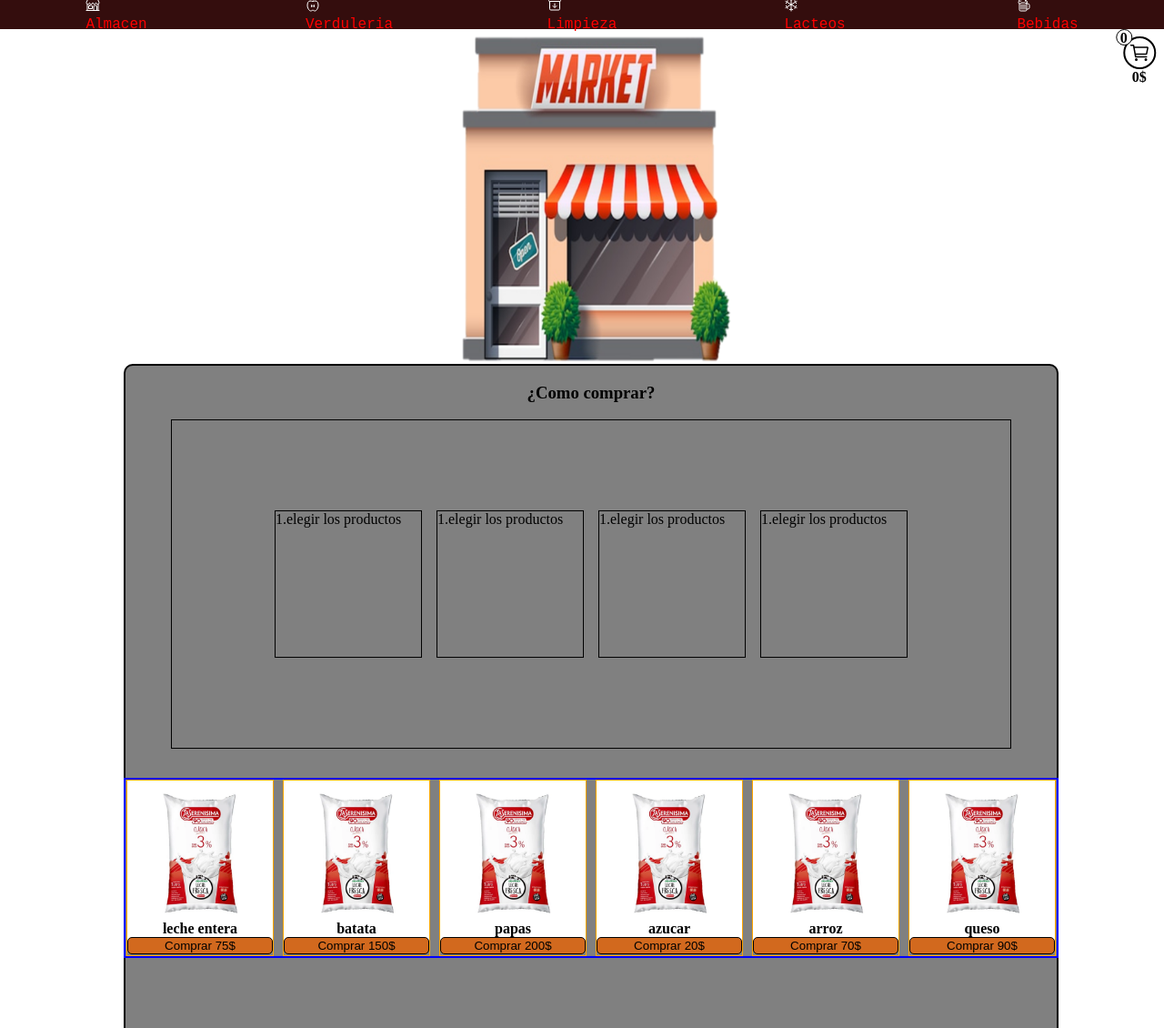
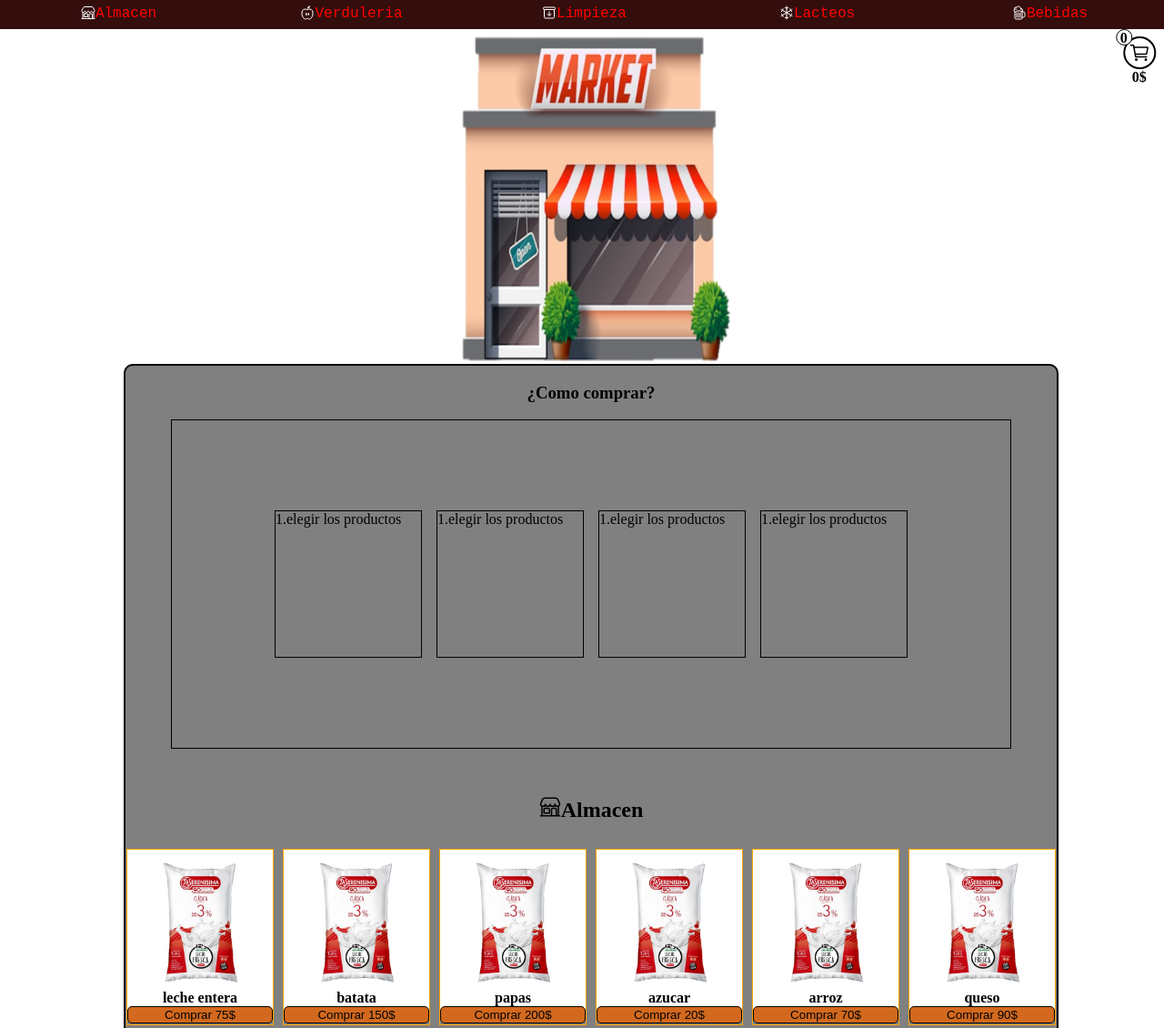
Before and after one commit to haader/kiosco, a plain HTML site: page index.html in a window 1280 px wide. Shown: the top 1130 px of the page at 91% size. Drawn offline with nearby package versions, Linux system fonts and the light colour scheme.

Commit message:
secciones

```diff
--- a/estilo.css
+++ b/estilo.css
@@ -55,7 +55,7 @@ ul
                     {
                         display: flex;
                         position: relative;
-                        flex-direction: column;
+                        flex-direction: row;
                         text-decoration: none;
                         font-family: monospace;
                         font-size: 1rem;
@@ -71,10 +71,18 @@ ul
                     a
                     .icon
                     {
-                        height: 70%;
+                        height: 130%;
                         width: auto;
                         color: white;
+                        margin-left: 5px;
                         z-index: 2;
+                    }
+                    header
+                    nav
+                    ul
+                    .lista:hover
+                    a{
+                        transform: translateY(5px);
                     }
 
                     header
@@ -173,10 +181,18 @@ a
     flex-wrap: wrap;
     justify-content: space-around;
     gap: 0.5rem;
-    border: 2px solid blue;
+
 
     height: auto;
     width: 100%;
+}
+                                .json
+                                .seccion
+                                {
+                                    display: flex;
+                                    width: 100%;
+                                    align-items: center;
+                                    justify-content: center;
                                 }
 
 .container
--- a/index.html
+++ b/index.html
@@ -78,6 +78,7 @@
         </div>
         <div id="json" class="json">
 
+            <h2 class="seccion"><span class="iconSeccion"><ion-icon name="storefront-outline"></ion-icon></span>Almacen</h2>
 
         </div>
 
```
Lines whose indentation alone changed are shown as unchanged.
